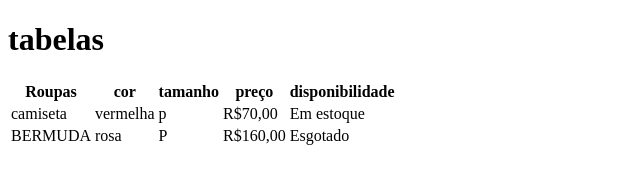
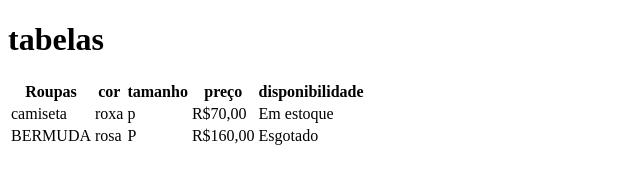
Before and after one commit to elberty-freitas/aula-tabela, a plain HTML site: page index.html in a window 1280 px wide. Shown: the whole page, without its empty margins (0-640 px from the left). Drawn offline with Linux system fonts and the light colour scheme.

Commit message:
mudando de vermelha para roxa na coluna da cor

```diff
--- a/index.html
+++ b/index.html
@@ -20,7 +20,7 @@
 
 <tr>
    <td>camiseta</td>
-   <td>vermelha</td>
+   <td>roxa</td>
    <td>p</td>
    <td>R$70,00</td>
   <td>Em estoque</td>
```
